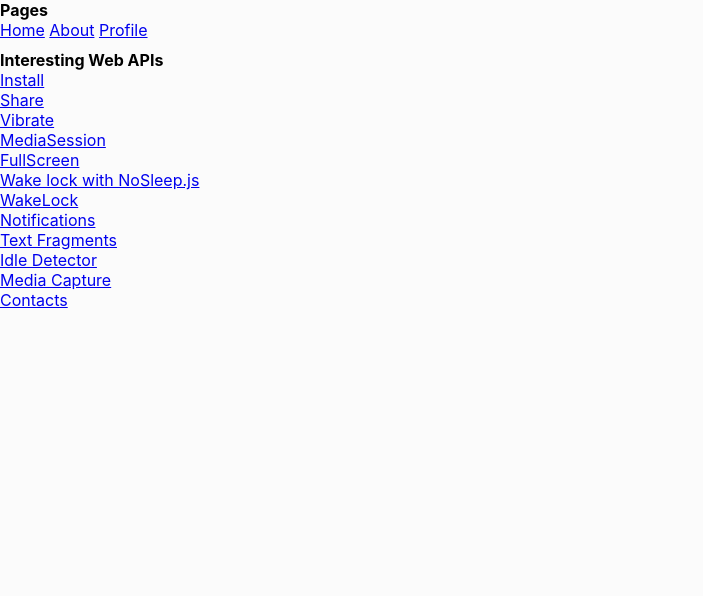
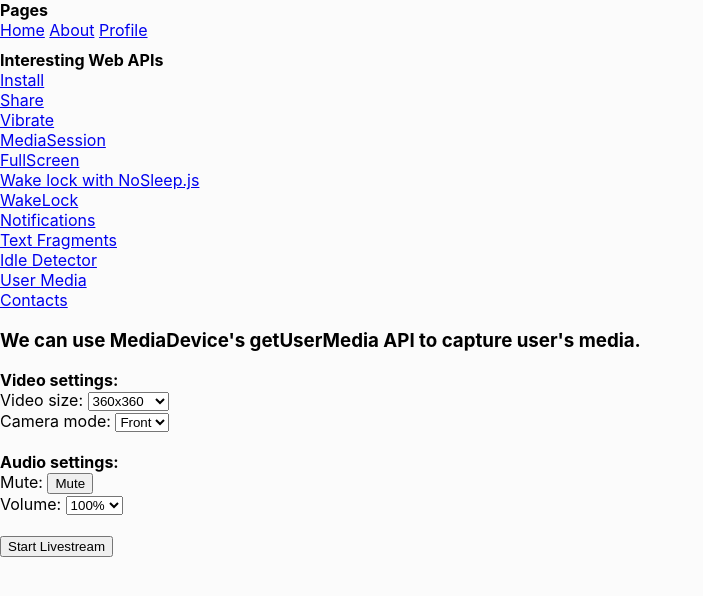
Before and after one commit to yTakkar/modern-web-apis, a React (Create React App) app: page /api/user-media in a window 1280 px wide. Shown: the top 596 px of the page, without its empty margins (0-703 px from the left). Built offline with nearby package versions, Linux system fonts and the light colour scheme.

Commit message:
refactor: rename MediaCapture to UserMedia

```diff
--- a/src/App.js
+++ b/src/App.js
@@ -25,7 +25,7 @@ const WakeLock = RouteLoader(React.lazy(() => import('./pages/apis/WakeLock')))
 const Notifications = RouteLoader(React.lazy(() => import('./pages/apis/Notifications')))
 const TextFragments = RouteLoader(React.lazy(() => import('./pages/apis/TextFragments')))
 const IdleDetector = RouteLoader(React.lazy(() => import('./pages/apis/IdleDetector')))
-const MediaCapture = RouteLoader(React.lazy(() => import('./pages/apis/MediaCapture')))
+const UserMedia = RouteLoader(React.lazy(() => import('./pages/apis/UserMedia')))
 const Contacts = RouteLoader(React.lazy(() => import('./pages/apis/Contacts')))
 
 function App() {
@@ -51,7 +51,7 @@ function App() {
           <Link to='/api/notifications'>Notifications</Link>
           <Link to='/api/text-fragments'>Text Fragments</Link>
           <Link to='/api/idle-detector'>Idle Detector</Link>
-          <Link to='/api/media-capture'>Media Capture</Link>
+          <Link to='/api/user-media'>User Media</Link>
           <Link to='/api/contacts'>Contacts</Link>
         </div>
 
@@ -71,7 +71,7 @@ function App() {
             <Route path='/api/notifications' component={Notifications} />
             <Route path='/api/text-fragments' component={TextFragments} />
             <Route path='/api/idle-detector' component={IdleDetector} />
-            <Route path='/api/media-capture' component={MediaCapture} />
+            <Route path='/api/user-media' component={UserMedia} />
             <Route path='/api/contacts' component={Contacts} />
           </Switch>
         </div>
--- a/src/pages/apis/MediaCapture.jsx
+++ b/src/pages/apis/UserMedia.jsx
@@ -10,7 +10,7 @@ const defaultAudioOptions = {
   volume: 1,
 }
 
-const MediaDevices = props => {
+const UserMedia = props => {
   const videoRef = useRef(null)
   const [errorMessage, setErrorMessage] = useState('')
 
@@ -175,4 +175,4 @@ const MediaDevices = props => {
   )
 }
 
-export default MediaDevices;
+export default UserMedia;
```
